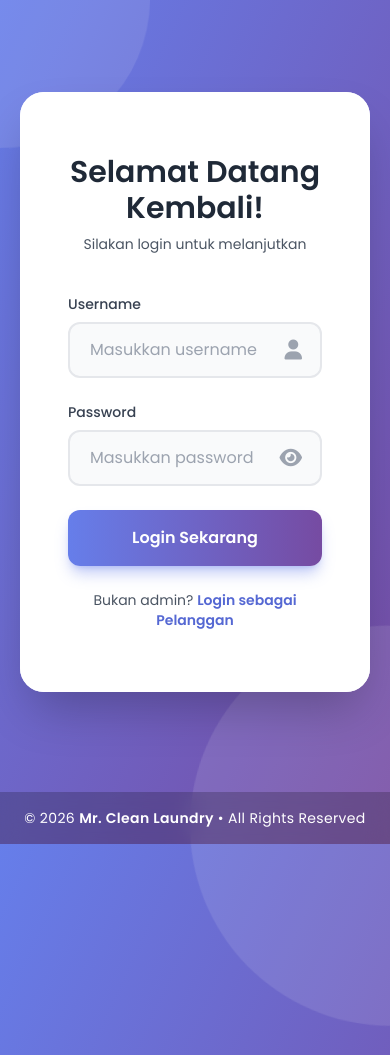
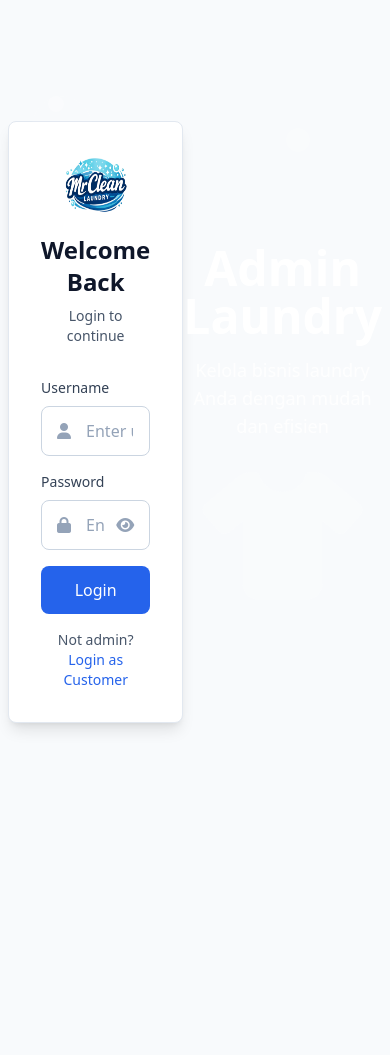
Before and after one commit to arifianilhamnrr/rumah-laundry, a PHP site: page /rumah_laundry/login.php in a window 390 px wide; the page is wider, and only the part inside the window is pictured. After the commit the page ends 730 px from the top of that part, so only its background shows below. Run offline with PHP 8.4, Linux system fonts and the light colour scheme; some libraries are stand-ins or nearby versions.

Commit message:
Redesign login page with clean minimalist style
Clean minimalist login redesign:
- Dark mode support
- Single centered card design
- Clean form with icons
- Removed animated background
- Simplified layout
- All using surgical edits (<80 lines each)

4 surgical edits:
- Edit 1: Head section (~30 lines)
- Edit 2: Body section (~40 lines)
- Edit 3: Form section (~80 lines)
- Edit 4: Scripts section (~40 lines)

All operations under 100 lines - Protocol compliant

Co-Authored-By: Claude Sonnet 4 <noreply@anthropic.com>

```diff
--- a/login.php
+++ b/login.php
@@ -2,7 +2,7 @@
 	require_once('_functions.php');
 ?>
 <!DOCTYPE html>
-<html>
+<html lang="id" class="scroll-smooth">
 <head>
 	<meta charset="utf-8">
 	<meta name="viewport" content="width=device-width, initial-scale=1">
@@ -15,26 +15,18 @@
 	<!-- Font Awesome -->
 	<link rel="stylesheet" href="https://cdnjs.cloudflare.com/ajax/libs/font-awesome/6.4.0/css/all.min.css">
 
-	<!-- Google Fonts -->
-	<link href="https://fonts.googleapis.com/css2?family=Poppins:wght@300;400;500;600;700&display=swap" rel="stylesheet">
-
 	<!-- Custom Tailwind Config -->
 	<script>
 		tailwind.config = {
+			darkMode: 'class',
 			theme: {
 				extend: {
 					colors: {
 						primary: {
-							500: '#667eea',
-							600: '#5568d3',
-							700: '#4553b8',
-						},
-						secondary: {
-							500: '#764ba2',
+							500: '#3b82f6',
+							600: '#2563eb',
+							700: '#1d4ed8',
 						}
-					},
-					fontFamily: {
-						sans: ['Poppins', 'sans-serif'],
 					}
 				}
 			}
@@ -42,36 +34,12 @@
 	</script>
 
 	<style>
-		@keyframes float {
-			0%, 100% { transform: translateY(0) rotate(0deg); }
-			50% { transform: translateY(-20px) rotate(10deg); }
-		}
-
-		@keyframes fadeInUp {
-			from {
-				opacity: 0;
-				transform: translateY(20px);
-			}
-			to {
-				opacity: 1;
-				transform: translateY(0);
-			}
-		}
-
-		.animate-float {
-			animation: float 6s ease-in-out infinite;
-		}
-
-		.animate-fade-in-up {
-			animation: fadeInUp 0.8s ease;
+		* {
+			transition: background-color 0.2s ease, color 0.2s ease, border-color 0.2s ease;
 		}
 	</style>
 </head>
-<body class="font-sans bg-gradient-to-br from-primary-500 to-secondary-500 min-h-screen flex items-center justify-center p-5 pb-20 relative overflow-hidden">
-
-	<!-- Animated Background Bubbles -->
-	<div class="absolute w-[300px] h-[300px] -top-[150px] -left-[150px] rounded-full bg-white/10 animate-float"></div>
-	<div class="absolute w-[400px] h-[400px] -bottom-[200px] -right-[200px] rounded-full bg-white/10 animate-float" style="animation-delay: 3s;"></div>
+<body class="bg-slate-50 dark:bg-slate-900 min-h-screen flex items-center justify-center p-4">
 
 	<?php if (isset($_SESSION['login']) && isset($_SESSION['master'])) : ?>
 		<script>window.location='<?=url()?>'</script>
@@ -80,7 +48,6 @@
 	<?php
 		$showError = false;
 		$errorMessage = '';
-		$errorIcon = '';
 
 		if (isset($_POST['login'])) {
 			$username = $_POST['username'];
@@ -110,51 +77,56 @@
 	?>
 
 	<!-- Main Container -->
-	<div class="relative z-10 w-full max-w-5xl">
-		<div class="bg-white/95 backdrop-blur-lg rounded-3xl shadow-2xl overflow-hidden grid md:grid-cols-2 min-h-[600px]">
+	<!-- Clean Minimalist Login Container -->
+	<div class="w-full max-w-md">
+		<div class="bg-white dark:bg-slate-800 rounded-lg shadow-lg border border-slate-200 dark:border-slate-700 p-8">
 
-			<!-- Left Side - Form -->
-			<div class="p-12 flex flex-col justify-center bg-white">
-				<div class="text-center mb-10 animate-fade-in-up">
-					<h2 class="text-gray-800 text-3xl font-semibold mb-2">Selamat Datang Kembali!</h2>
-					<p class="text-gray-600 text-sm">Silakan login untuk melanjutkan</p>
+			<!-- Logo & Title -->
+			<div class="text-center mb-8">
+				<img src="<?= url('_assets/img/logo/nav-logo.png') ?>" alt="Logo" class="h-16 w-16 mx-auto mb-4">
+				<h2 class="text-2xl font-bold text-slate-900 dark:text-white mb-2">Welcome Back</h2>
+				<p class="text-sm text-slate-600 dark:text-slate-400">Login to continue</p>
 			</div>
 
-				<form action="" method="post" class="space-y-6">
-					<!-- Username Field -->
-					<div class="animate-fade-in-up">
-						<label for="username" class="block text-gray-700 font-medium text-sm mb-2">Username</label>
+			<!-- Login Form -->
+			<form action="" method="post" class="space-y-4">
+				<!-- Username -->
+				<div>
+					<label for="username" class="block text-sm font-medium text-slate-700 dark:text-slate-300 mb-2">Username</label>
 					<div class="relative">
 						<input
 							type="text"
 							name="username"
 							id="username"
-								placeholder="Masukkan username"
+							placeholder="Enter username"
 							required
 							autocomplete="off"
-								class="w-full px-5 py-3.5 pr-12 border-2 border-gray-200 rounded-xl text-base transition-all focus:outline-none focus:border-primary-500 focus:ring-4 focus:ring-primary-500/10 bg-gray-50 focus:bg-white"
+							class="w-full px-4 py-3 pl-11 border border-slate-300 dark:border-slate-600 rounded-lg bg-white dark:bg-slate-700 text-slate-900 dark:text-white placeholder-slate-400 focus:outline-none focus:ring-2 focus:ring-primary-500 dark:focus:ring-primary-400 transition-all"
 						>
-							<span class="absolute right-5 top-1/2 -translate-y-1/2 text-gray-400 text-xl">
+						<span class="absolute left-4 top-1/2 -translate-y-1/2 text-slate-400">
 							<i class="fas fa-user"></i>
 						</span>
 					</div>
 				</div>
 
-					<!-- Password Field -->
-					<div class="animate-fade-in-up" style="animation-delay: 0.1s;">
-						<label for="password" class="block text-gray-700 font-medium text-sm mb-2">Password</label>
+				<!-- Password -->
+				<div>
+					<label for="password" class="block text-sm font-medium text-slate-700 dark:text-slate-300 mb-2">Password</label>
 					<div class="relative">
 						<input
 							type="password"
 							name="password"
 							id="password"
-								placeholder="Masukkan password"
+							placeholder="Enter password"
 							required
 							autocomplete="off"
-								class="w-full px-5 py-3.5 pr-12 border-2 border-gray-200 rounded-xl text-base transition-all focus:outline-none focus:border-primary-500 focus:ring-4 focus:ring-primary-500/10 bg-gray-50 focus:bg-white"
+							class="w-full px-4 py-3 pl-11 pr-11 border border-slate-300 dark:border-slate-600 rounded-lg bg-white dark:bg-slate-700 text-slate-900 dark:text-white placeholder-slate-400 focus:outline-none focus:ring-2 focus:ring-primary-500 dark:focus:ring-primary-400 transition-all"
 						>
+						<span class="absolute left-4 top-1/2 -translate-y-1/2 text-slate-400">
+							<i class="fas fa-lock"></i>
+						</span>
 						<span
-								class="absolute right-5 top-1/2 -translate-y-1/2 text-gray-400 text-xl cursor-pointer hover:text-primary-500 transition-colors select-none"
+							class="absolute right-4 top-1/2 -translate-y-1/2 text-slate-400 cursor-pointer hover:text-primary-500 transition-colors"
 							onclick="togglePassword()"
 						>
 							<i class="fas fa-eye" id="toggle-icon"></i>
@@ -163,33 +135,26 @@
 				</div>
 
 				<!-- Login Button -->
-					<div class="animate-fade-in-up" style="animation-delay: 0.2s;">
 				<button
 					type="submit"
 					name="login"
-							class="w-full py-4 bg-gradient-to-r from-primary-500 to-secondary-500 text-white rounded-xl text-base font-semibold shadow-lg shadow-primary-500/40 hover:-translate-y-0.5 hover:shadow-xl hover:shadow-primary-500/60 active:translate-y-0 transition-all"
+					class="w-full py-3 bg-primary-600 hover:bg-primary-700 text-white rounded-lg font-medium transition-colors"
 				>
-							Login Sekarang
+					Login
 				</button>
-					</div>
 
-					<!-- Register Link -->
-					<div class="text-center text-sm animate-fade-in-up" style="animation-delay: 0.3s;">
-						<p class="text-gray-600">
-							Bukan admin?
-							<a href="login_pelanggan.php" class="text-primary-600 font-semibold hover:underline">
-								Login sebagai Pelanggan
+				<!-- Customer Login Link -->
+				<div class="text-center text-sm">
+					<p class="text-slate-600 dark:text-slate-400">
+						Not admin?
+						<a href="login_pelanggan.php" class="text-primary-600 dark:text-primary-400 font-medium hover:underline">
+							Login as Customer
 						</a>
 					</p>
 				</div>
 			</form>
 		</div>
-
-			<!-- Right Side - Illustration -->
-			<div class="hidden md:flex bg-gradient-to-br from-primary-500 to-secondary-500 p-10 flex-col items-center justify-center relative overflow-hidden">
-				<!-- Decorative Circles -->
-				<div class="absolute w-[150px] h-[150px] -top-[75px] -right-[75px] rounded-full bg-white/10"></div>
-				<div class="absolute w-[100px] h-[100px] bottom-12 -left-12 rounded-full bg-white/10"></div>
+	</div>
 				<div class="absolute w-[60px] h-[60px] top-24 left-8 rounded-full bg-white/10 animate-pulse"></div>
 
 				<!-- Content -->
@@ -213,19 +178,12 @@
 		</div>
 	</div>
 
-	<!-- Copyright Footer -->
-	<div class="fixed bottom-0 left-0 w-full py-4 bg-black/20 backdrop-blur-md text-center z-10">
-		<p class="text-white text-sm m-0 tracking-wide">
-			&copy; <span id="tahun"></span> <span class="font-semibold">Mr. Clean Laundry</span> • All Rights Reserved
-		</p>
-	</div>
-
-	<!-- Error Modal (if needed) -->
+	<!-- Error Modal -->
 	<?php if ($showError): ?>
 	<script>
 		document.addEventListener('DOMContentLoaded', function() {
 			if (typeof modalError === 'function') {
-				modalError('<?= $errorMessage ?>', 'Login Gagal');
+				modalError('<?= $errorMessage ?>', 'Login Failed');
 			} else {
 				alert('<?= $errorMessage ?>');
 			}
@@ -233,10 +191,10 @@
 	</script>
 	<?php endif; ?>
 
+	<!-- Modal Script -->
+	<script src="<?=url('_assets/js/modal.js')?>"></script>
+
 	<script>
-		// Set current year
-		document.getElementById("tahun").innerHTML = new Date().getFullYear();
-
 		// Toggle password visibility
 		function togglePassword() {
 			var passwordInput = document.getElementById("password");
@@ -250,14 +208,8 @@
 				toggleIcon.className = "fas fa-eye";
 			}
 		}
-
-		// Add animation on form submit
-		document.querySelector('form').addEventListener('submit', function(e) {
-			const btn = this.querySelector('button[type="submit"]');
-			btn.innerHTML = '<i class="fas fa-spinner fa-spin mr-2"></i>Loading...';
-			btn.style.opacity = '0.7';
-		});
 	</script>
 
 </body>
 </html>
+</html>
```
Lines whose indentation alone changed are shown as unchanged.
